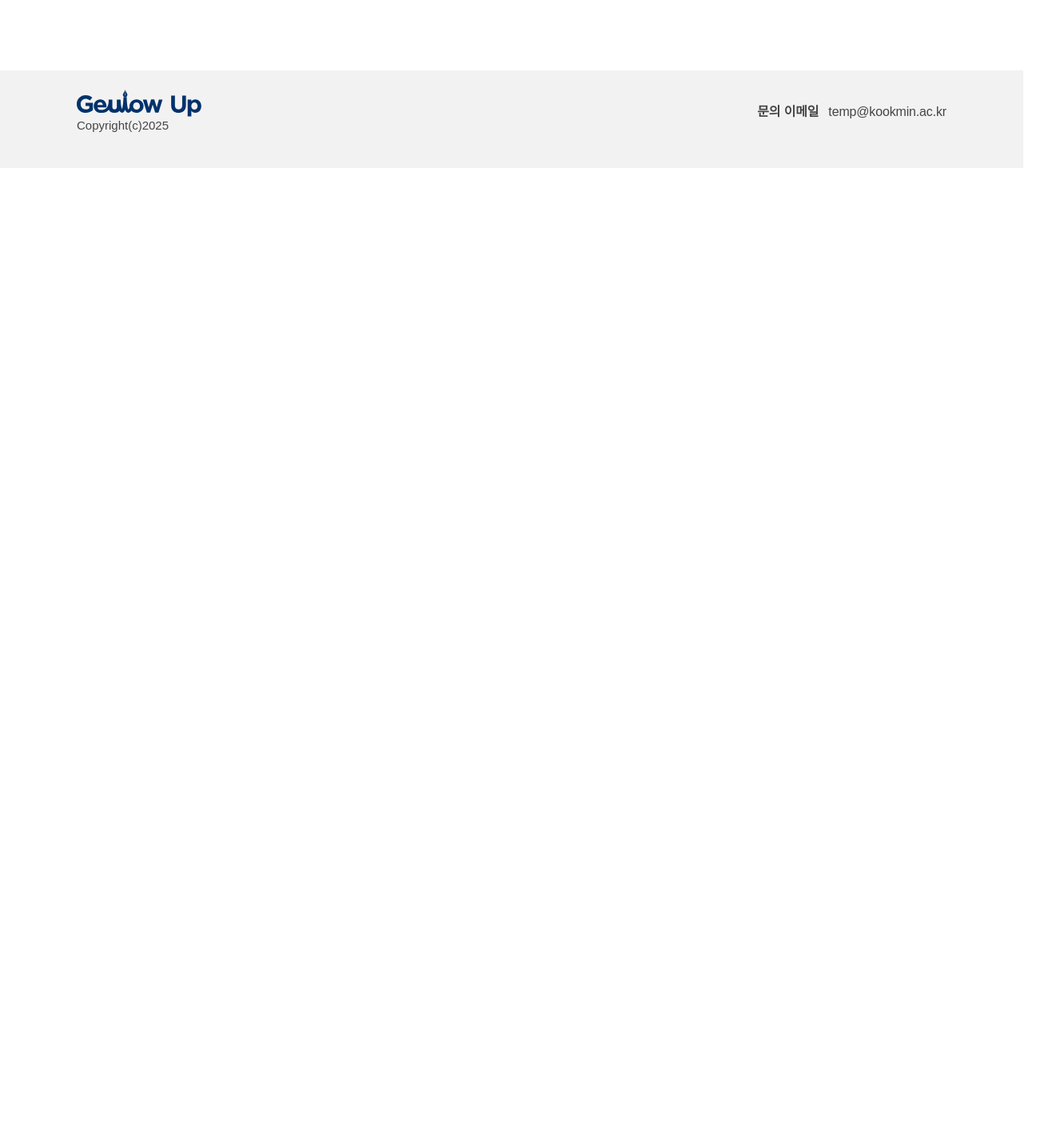
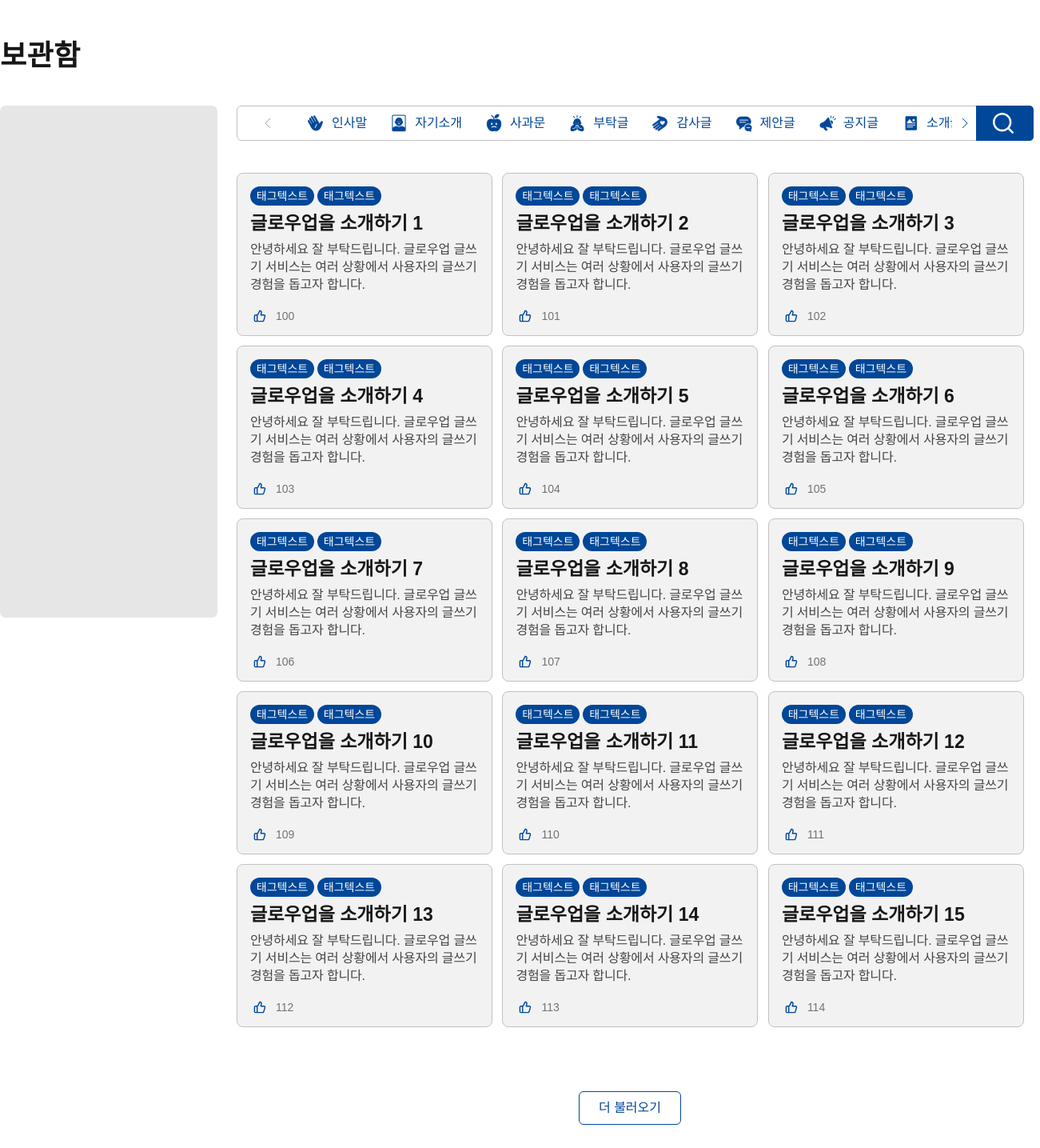
Before and after one commit to 2025-1-alpha/fe_geulowup, a Next.js app: page /archive in a window 1280 px wide. Shown: the part 120-1555 px from the top of the page at 80% size, 1301 px wide, since content can reach past the window. Before the commit the page ends 800 px from the top, so only its background shows below. Built offline with nearby package versions, Linux system fonts and the light colour scheme; a web font is replaced by a local one.

Commit message:
보관함 페이지 기본 컴포넌트 추가

```diff
--- /dev/null
+++ b/src/app/(layout)/archive/_components/ArchiveCardGrid/index.tsx
@@ -0,0 +1,65 @@
+'use client';
+
+import { useState } from 'react';
+import Card from '@/components/ui/Card';
+
+// 임시 더미 데이터
+const dummyCards = Array.from({ length: 15 }, (_, index) => ({
+  id: index + 1,
+  title: `글로우업을 소개하기 ${index + 1}`,
+  description:
+    '안녕하세요 잘 부탁드립니다. 글로우업 글쓰기 서비스는 여러 상황에서 사용자의 글쓰기 경험을 돕고자 합니다.',
+  tags: ['태그텍스트', '태그텍스트'],
+  likes: 100 + index,
+}));
+
+export default function ArchiveCardGrid() {
+  const [visibleCards, setVisibleCards] = useState(15);
+  const [isLoading, setIsLoading] = useState(false);
+
+  const handleLoadMore = () => {
+    setIsLoading(true);
+    // 더 불러오기 로직 (추후 API 연결)
+    setTimeout(() => {
+      setVisibleCards((prev) => prev + 15);
+      setIsLoading(false);
+    }, 1000);
+  };
+
+  const displayedCards = dummyCards.slice(0, visibleCards);
+
+  return (
+    <div>
+      {/* 카드 그리드 - 3열로 배치 */}
+      <div className="grid grid-cols-3 gap-x-[13.33px] gap-y-[12px]">
+        {displayedCards.map((card) => (
+          <Card
+            key={card.id}
+            variant="large"
+            title={card.title}
+            description={card.description}
+            tags={card.tags}
+            likes={card.likes}
+            onClick={() => console.log(`카드 ${card.id} 클릭됨`)}
+            className="cursor-pointer transition-shadow hover:shadow-md"
+          />
+        ))}
+      </div>
+
+      {/* 더 불러오기 버튼 */}
+      {visibleCards < 50 && ( // 임시로 50개까지만
+        <div className="mt-[80px] flex justify-center">
+          <button
+            onClick={handleLoadMore}
+            disabled={isLoading}
+            className={`border-primary-navy4 text-primary-navy4 hover:bg-primary-navy1 rounded-[6px] border px-6 py-2 transition-colors ${
+              isLoading ? 'cursor-not-allowed opacity-70' : ''
+            }`}
+          >
+            {isLoading ? '로딩 중...' : '더 불러오기'}
+          </button>
+        </div>
+      )}
+    </div>
+  );
+}
--- /dev/null
+++ b/src/app/(layout)/archive/_components/ArchiveContent/index.tsx
@@ -0,0 +1,57 @@
+'use client';
+
+import { useState } from 'react';
+import { TagType } from '@/types';
+import TagSearchBar from '@/components/ui/TagSearchBar';
+import { Spacing } from '@/components/ui/Spacing';
+import ArchiveCardGrid from '../ArchiveCardGrid';
+
+export default function ArchiveContent() {
+  const [selectedTag, setSelectedTag] = useState<TagType | undefined>(undefined);
+
+  const tagOptions: TagType[] = [
+    '인사말',
+    '자기소개',
+    '사과문',
+    '부탁글',
+    '감사글',
+    '제안글',
+    '공지글',
+    '소개글',
+    '후기작성',
+    '소셜글',
+    '고객응대',
+    '교수문의',
+    '조별활동',
+    '공모전',
+    '지원서',
+    '기타',
+  ];
+
+  const handleTagSelect = (tag: TagType) => {
+    setSelectedTag(tag === selectedTag ? undefined : tag);
+  };
+
+  const handleSearchClick = () => {
+    // 검색 로직 (추후 구현)
+    console.log('검색:', selectedTag);
+  };
+
+  return (
+    <div className="flex-1">
+      {/* 태그 검색바 */}
+      <TagSearchBar
+        size="small"
+        tags={tagOptions}
+        selectedTag={selectedTag}
+        onTagSelect={handleTagSelect}
+        onSearchClick={handleSearchClick}
+      />
+
+      <Spacing size={40} />
+
+      {/* 카드 그리드 */}
+      <ArchiveCardGrid />
+    </div>
+  );
+}
--- /dev/null
+++ b/src/app/(layout)/archive/_components/ArchiveSidebar/index.tsx
@@ -0,0 +1,7 @@
+export default function ArchiveSidebar() {
+  return (
+    <div className="bg-layout-grey2 rounded-[7px]" style={{ width: '312px', height: '640px' }}>
+      {/* 추후 사이드바 내용 구현 예정 */}
+    </div>
+  );
+}
--- a/src/app/(layout)/archive/page.tsx
+++ b/src/app/(layout)/archive/page.tsx
@@ -1,3 +1,26 @@
-export default function TestPage() {
-  return;
+import { Spacing } from '@/components/ui/Spacing';
+import ArchiveSidebar from './_components/ArchiveSidebar';
+import ArchiveContent from './_components/ArchiveContent';
+
+export default function ArchivePage() {
+  return (
+    <div className="mt-[100px] mb-[140px]">
+      <section className="flex flex-col items-center">
+        <section className="mx-[96px] w-full max-w-[1320px]">
+          {/* 페이지 제목 */}
+          <div className="h-[44px] w-[126px]">
+            <p className="title-lg text-layout-grey7">보관함</p>
+          </div>
+
+          <Spacing size={40} />
+
+          {/* 사이드바와 메인 콘텐츠 */}
+          <div className="flex gap-6">
+            <ArchiveSidebar />
+            <ArchiveContent />
+          </div>
+        </section>
+      </section>
+    </div>
+  );
 }
```
